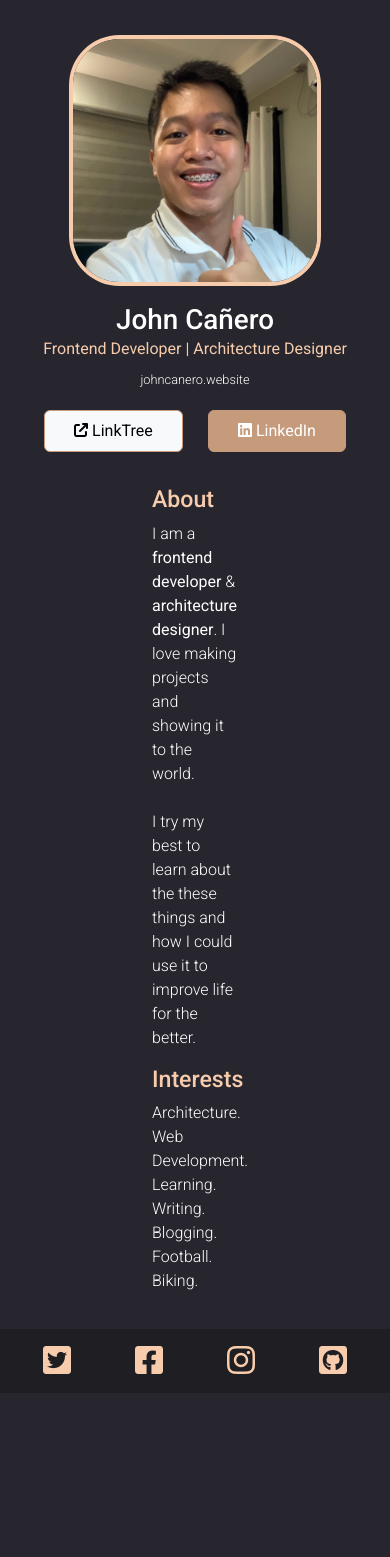
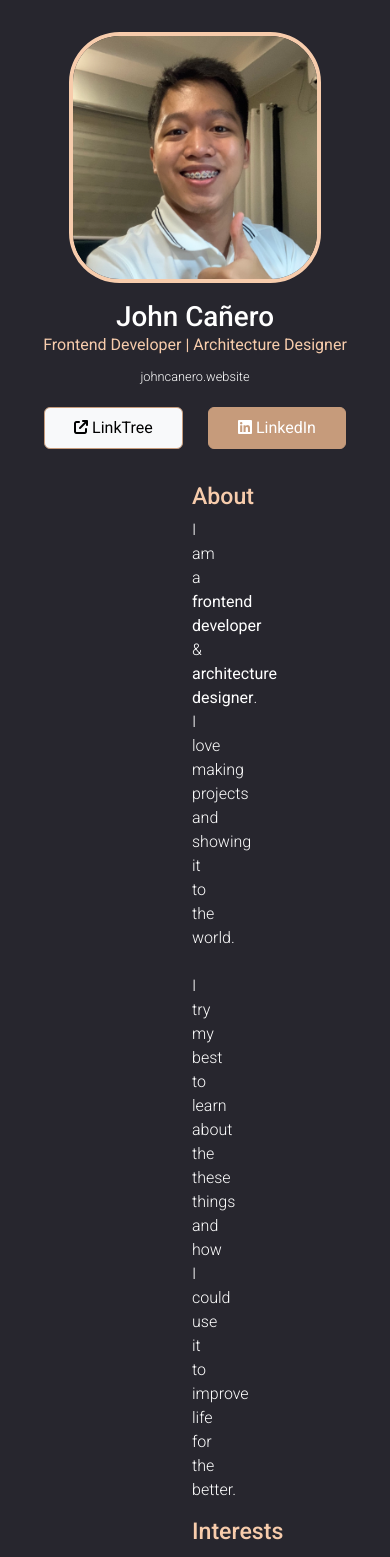
Before and after one commit to johncanero/digital-business-card, a React (Create React App) app: page / in a window 390 px wide. Shown: the top 1557 px of the page. Before the commit the page ends 1393 px from the top, so only its background shows below. Built offline with nearby package versions, Linux system fonts and the light colour scheme.

Commit message:
Responsive Design

```diff
--- a/src/App.css
+++ b/src/App.css
@@ -36,7 +36,7 @@ background-color: #27262e;
   .digital--container > img {
     border-radius: 20%;
     border: 4px solid #F7CCAC;
-    margin-top: 2.2em;
+    margin-top: 2em;
     width: 15.8em;
   }
 
@@ -122,7 +122,7 @@ background-color: #27262e;
 
 
     .digital--main {
-      margin: 1.8em 9.5em 0 9.5em;
+      margin: 1.8em 12em 0 12em;
     }
 
     .fa-square-twitter, .fa-square-facebook, .fa-instagram, .fa-square-github {
@@ -138,7 +138,7 @@ background-color: #27262e;
 
 
     .digital--main {
-      margin: 2em 32em 2em 32em;
+      margin: 2em 40em 2em 40em;
     }
 
     .fa-square-twitter, .fa-square-facebook, .fa-instagram, .fa-square-github {
```
